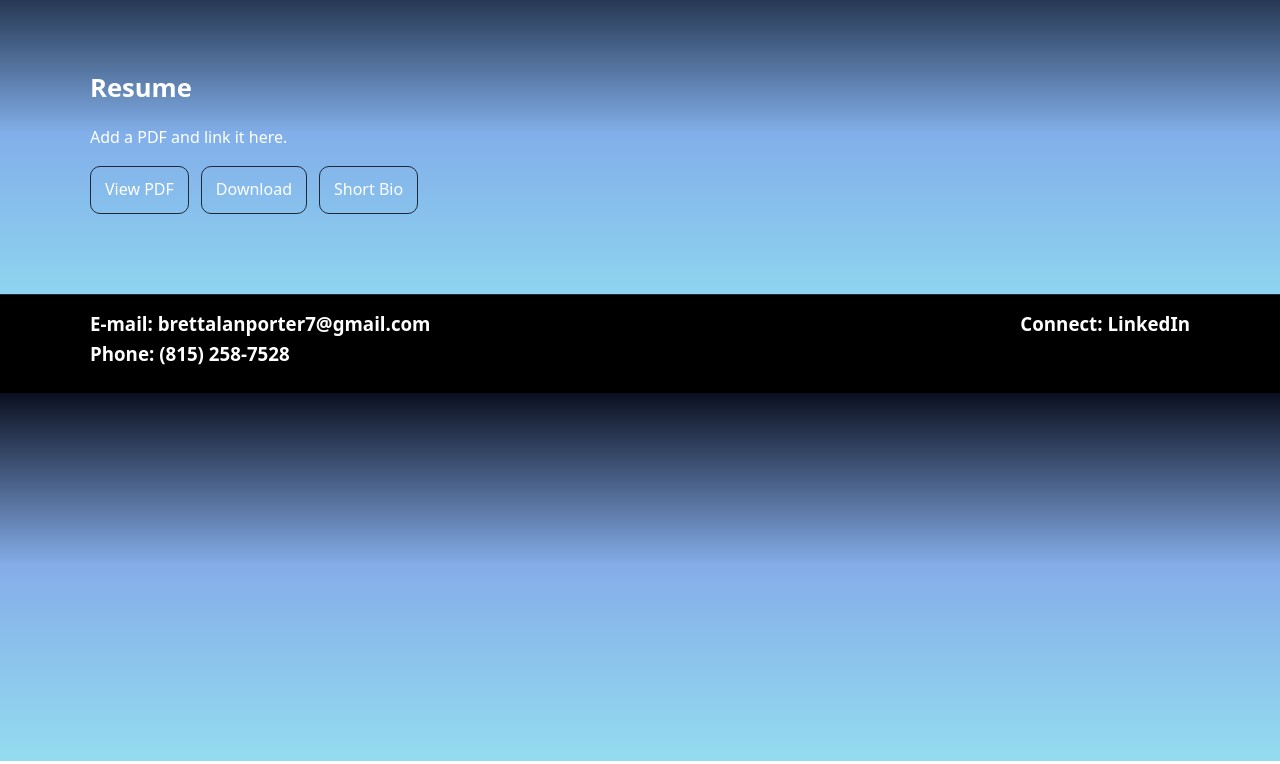
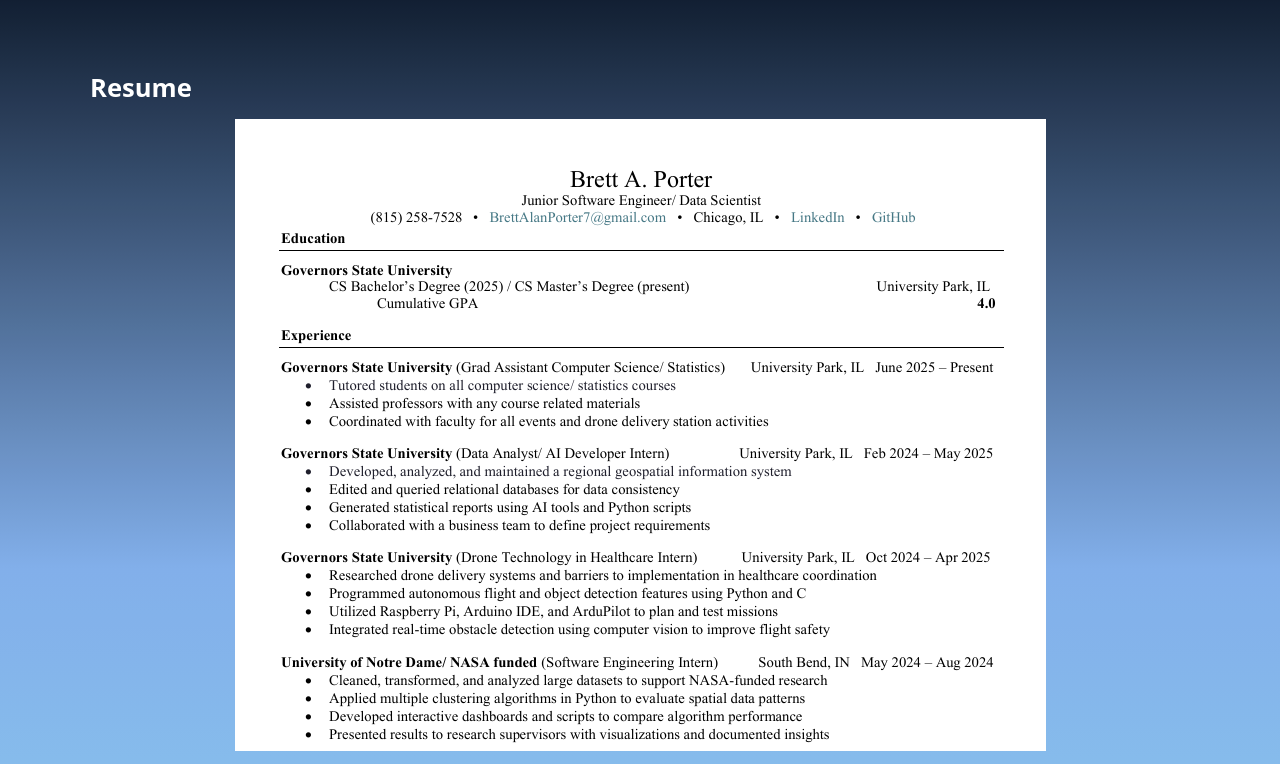
Before and after one commit to BrettAlanPorter7/BAP_Portfolio_Page, a plain HTML site: page resume.html in a window 1280 px wide. Shown: the part 39-803 px from the top of the page. Drawn offline with Linux system fonts and the light colour scheme.

Commit message:
fixes to resume page

```diff
--- a/portfolio.css
+++ b/portfolio.css
@@ -17,6 +17,13 @@ body {
   background: linear-gradient(180deg, #0a0f1f 0%, #85ade9 40%, #98ecf1 100%);
   color: var(--text);
   line-height: 1.6;
+}
+
+img {
+  display: block;
+  margin: 0 auto 16px; /* centers horizontally + adds space below */
+  max-width: 100%;
+  height: auto;
 }
 
 /* Header / Nav */
@@ -250,7 +257,9 @@ p.lead { color: var(--muted); font-size: 1.05rem; max-width: 760px; margin: 10px
   color: var(--text);
   text-decoration: none;
   transition: background .2s ease, border-color .2s ease;
+  justify-content: center;  /* centers all children horizontally */
 }
+
 .btn:hover { background: rgba(34,211,238,0.08); border-color: #234; }
 
 /*
@@ -325,6 +334,22 @@ main h1 {
 }
 .panel + .panel { margin-top: 12px; }
 
+.push-center {
+  margin-left: auto;
+  background: #000;
+  color: #fff;
+  border-color: #000;
+}
+
+.btn.center {
+  display: block;           /* make it a block so margins work */
+  width: max-content;       /* shrink to fit text */
+  margin: 0 auto;           /* centers horizontally */
+  background: #000;
+  color: #fff;
+  border-color: #000;
+}
+
 
 /*
 body {
--- a/resume.html
+++ b/resume.html
@@ -32,11 +32,13 @@
     <section id="resume" class="section" style="background: rgba(34,211,238,0.03);">
     <div class="container">
       <h2>Resume</h2>
-      <p class="muted">Add a PDF and link it here.</p>
+
+      <img src="BAP_Resume1.png" alt="Brett Alan Porter Resume">
+      <img src="BAP_Resume2.png" alt="Brett Alan Porter Resume">
+      <p>   <br>   </p>
+
       <div class="actions">
-        <a class="btn" href="#" aria-disabled="true">View PDF</a>
-        <a class="btn" href="#" aria-disabled="true">Download</a>
-        <a class="btn" href="#about">Short Bio</a>
+        <a class="btn center" href="BAP_Resume.pdf" target="_blank" rel="noopener"><h3>View PDF</h3></a>
       </div>
     </div>
   </section>
```
Also changed, not shown: BAP_Resume1.png (added), BAP_Resume2.png (added), 1 other file.
